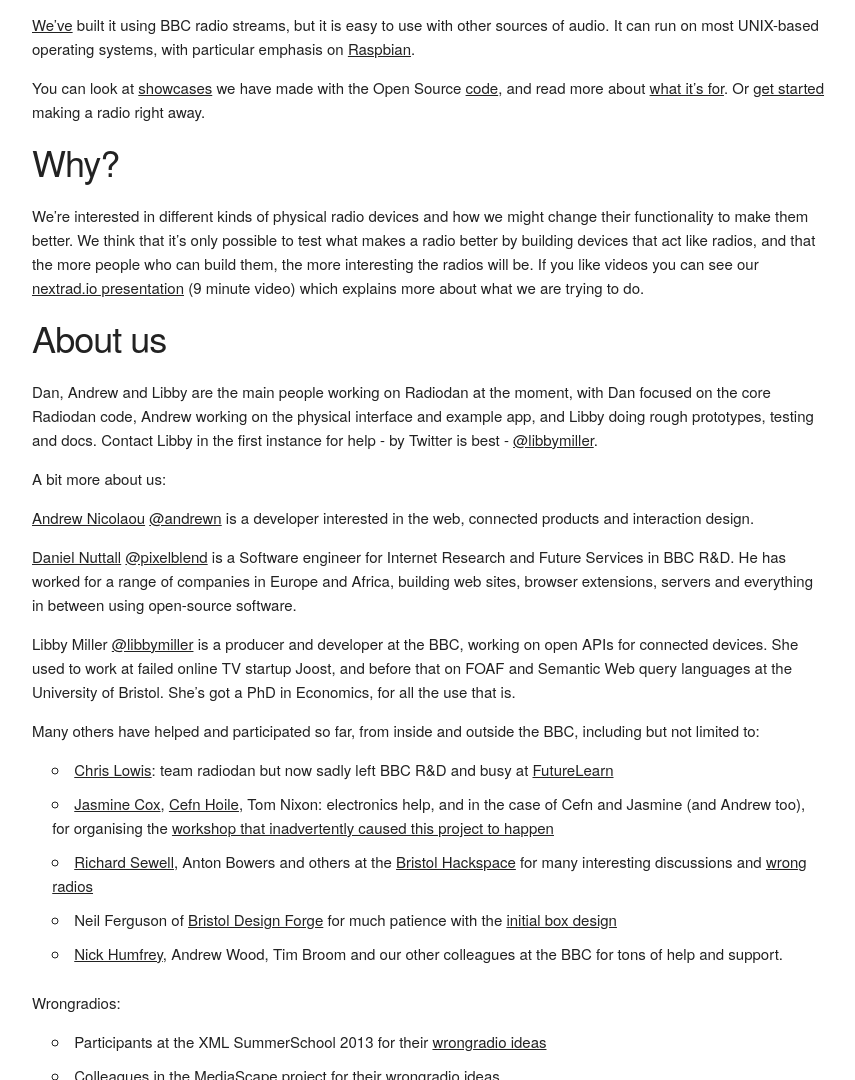
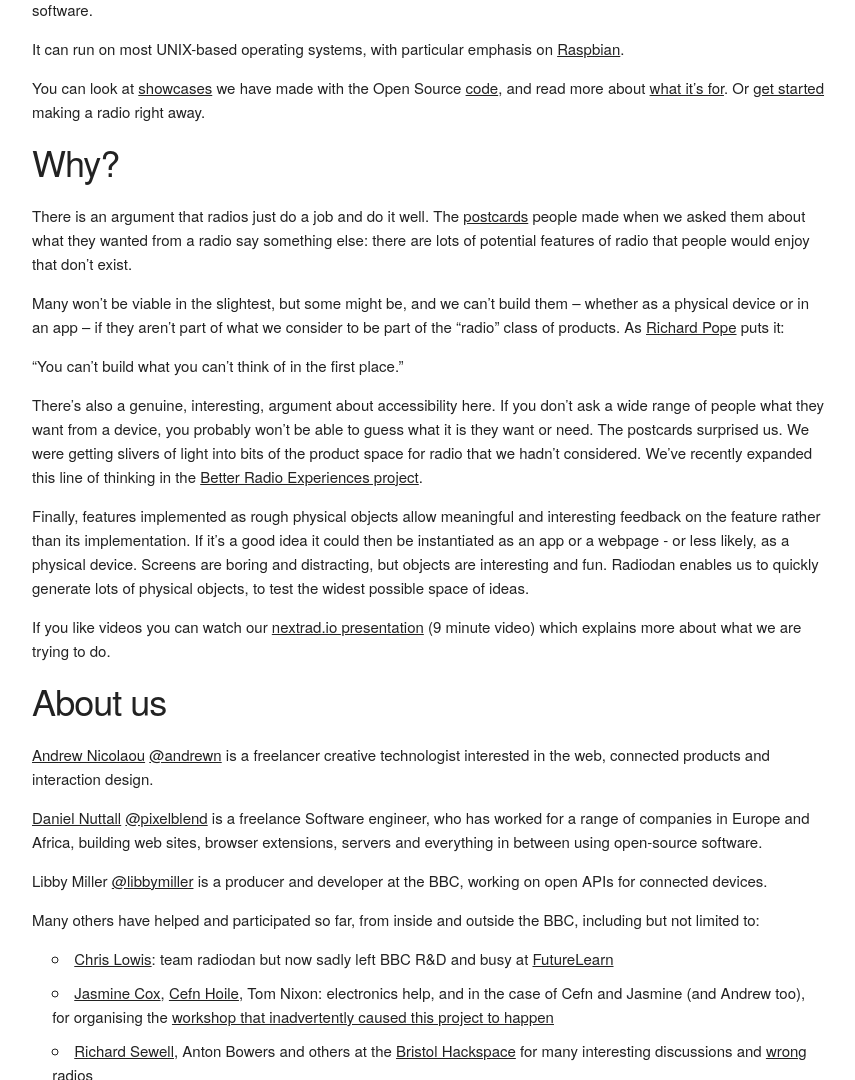
Before and after one commit to radiodan/radiodan.github.io, a Jekyll site: the page built from about/index.md, in a window 1280 px wide and 1400 px high. Shown: the part 320-1400 px from the top of the window, without its empty margins (128-983 px from the left). Built offline with Jekyll 4.4.1, drawn with Linux system fonts in a browser that asks for light colours; comment, search, counter and statistics services are not loaded; some of the changed text lies outside the part shown.

Commit message:
Update about pages

```diff
--- a/_includes/about-project.md
+++ b/_includes/about-project.md
@@ -1,22 +1,35 @@
-Radiodan is Open Source software that lets you build your own internet radio on
+Radiodan is Open Source software that lets you build your own internet audio device on
 a Raspberry Pi or in pure software.
 
-[We've](/about) built it using BBC radio streams, but it is easy to use
-with other sources of audio. It can
-run on most UNIX-based operating systems, with particular emphasis on
-[Raspbian](http://www.raspbian.org/).
+It can run on most UNIX-based operating systems, with particular emphasis on [Raspbian](http://www.raspbian.org/).
 
 You can look at [showcases](http://radiodan.net/showcase/) we have made with
-the Open Source [code](https://github.com/radiodan), and read more about
-[what it's
-for](https://planb.nicecupoftea.org/2015/09/09/radiodan-part-1-expanding-the-overton-window-for-radios/). Or [get
+the Open Source [code](https://github.com/andrewn/neue-radio), and read more about
+[what it's for](https://planb.nicecupoftea.org/2015/09/09/radiodan-part-1-expanding-the-overton-window-for-radios/). Or [get
 started](/help) making a radio right away.
 
 <h2>Why?</h2>
-We're interested in different kinds of physical radio
-devices and how we might change their functionality to make them better. We
-think that it's only possible to test what makes a radio better by building
-devices that act like radios, and that the more people who can build them, the
-more interesting the radios will be. If you like videos you can see our
-[nextrad.io presentation](http://nextrad.io/videos/dan-nutall-libby-miller-radiodan-a-cheap-flexible-and-open-ip-radio/)
-(9 minute video) which explains more about what we are trying to do.
+
+There is an argument that radios just do a job and do it well. The [postcards](http://radiodan.net/2013/10/25/postcards-and-stickers.html) people
+made when we asked them about what they wanted from a radio say something else: there are lots of potential features of radio that people would
+enjoy that don't exist.
+
+Many won't be viable in the slightest, but some might be, and we can't build them – whether as a physical device or in an app – if they aren't
+part of what we consider to be part of the "radio" class of products. As [Richard Pope](https://blog.memespring.co.uk/2014/11/10/product-land-1/)
+puts it:
+
+"You can't build what you can't think of in the first place."
+
+There's also a genuine, interesting, argument about accessibility here. If you don't ask a wide range of people what they want from a device, you
+probably won't be able to guess what it is they want or need. The postcards surprised us. We were getting slivers of light into bits of the
+product space for radio that we hadn't considered. We've recently expanded this line of thinking in the [Better Radio Experiences
+project](https://www.bbc.co.uk/rd/projects/better-radio-experiences).
+
+Finally, features implemented as rough physical objects allow meaningful and interesting feedback on the feature rather than its implementation.
+If it's a good idea it could then be instantiated as an app or a webpage - or less likely, as a physical device. Screens are boring and
+distracting, but objects are interesting and fun. Radiodan enables us to quickly generate lots of physical objects, to test the widest possible
+space of ideas.
+
+If you like videos you can watch our [nextrad.io
+presentation](http://nextrad.io/videos/dan-nutall-libby-miller-radiodan-a-cheap-flexible-and-open-ip-radio/) (9 minute video) which explains more
+about what we are trying to do.
--- a/about/index.md
+++ b/about/index.md
@@ -19,23 +19,13 @@
 
 <h2 id="people">About us</h2>
 
-Dan, Andrew and Libby are the main people working on Radiodan at the moment,
-with Dan focused on the core Radiodan code, Andrew working on the physical
-interface and example app, and Libby doing rough prototypes, testing and
-docs. Contact Libby in the first instance for help - by Twitter is best -
-[@libbymiller](http://twitter.com/libbymiller).
+[Andrew Nicolaou](http://andrewnicolaou.co.uk/) [@andrewn](http://twitter.com/andrewn) is a freelancer creative technologist interested in the
+web, connected products and interaction design.
 
-A bit more about us:
-
-[Andrew Nicolaou](http://andrewnicolaou.co.uk/) [@andrewn](http://twitter.com/andrewn) is a developer interested in the web, connected products and interaction design.
-
-[Daniel Nuttall](http://pixelblend.co.uk/) [@pixelblend](http://twitter.com/pixelblend) is a Software engineer for Internet Research and Future Services in BBC R&D. He has
-worked for a range of companies in Europe and Africa, building web sites, browser extensions,
-servers and everything in between using open-source software.
+[Daniel Nuttall](http://pixelblend.co.uk/) [@pixelblend](http://twitter.com/pixelblend) is a freelance Software engineer, who has worked for a
+range of companies in Europe and Africa, building web sites, browser extensions, servers and everything in between using open-source software.
 
 Libby Miller [@libbymiller](http://twitter.com/libbymiller) is a producer and developer at the BBC, working on open APIs for connected devices.
-She used to work at failed online TV startup Joost, and before that on FOAF and Semantic Web query
-languages at the University of Bristol. She's got a PhD in Economics, for all the use that is.
 
 Many others have helped and participated so far, from inside and outside the BBC, including but
 not limited to:
@@ -45,12 +35,16 @@
 * [Richard Sewell](http://jarkman.co.uk), Anton Bowers and others at the [Bristol Hackspace](http://bristol.hackspace.org.uk) for many interesting discussions and [wrong radios](http://www.flickr.com/photos/nicecupoftea/9158910612/in/set-72157634373882934)
 * Neil Ferguson of [Bristol Design Forge](http://www.bristoldesignforge.co.uk/) for much patience with the [initial box design](https://github.com/radiodan/project/blob/master/docs/box_design.markdown)
 * [Nick Humfrey](http://www.aelius.com/njh/), Andrew Wood, Tim Broom and our other colleagues at the BBC for tons of help and support.
+* [Kate Towesey](https://twitter.com/katetowsey) for user research in the Better Radio Experiences project.
+* [David McGoran](http://www.rustysquid.org.uk/) of Rusty Squid for improvisation workshops.
+* [Emma Powell](https://www.emmapowell.com/) for cardboard prototyping.
 
 Wrongradios:
 
 * Participants at the XML SummerSchool 2013 for their [wrongradio ideas](http://www.flickr.com/photos/nicecupoftea/sets/72157635614084675/)
 * Colleagues in the MediaScape project for their [wrongradio ideas](http://www.flickr.com/photos/nicecupoftea/sets/72157636086946563/)
 * Gilest and Barney for their [wrongradio ideas](http://www.flickr.com/photos/nicecupoftea/sets/72157639547859034/)
+* All the people who have helped us with our user research and evaluations, including the pupils and staff at [UTC College in Salford](http://www.utcmediacityuk.org.uk/).
 
 And for inspiration whether they knew it or not:
 
```
